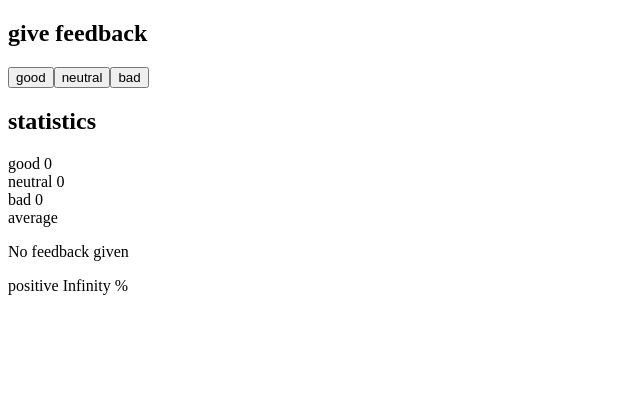
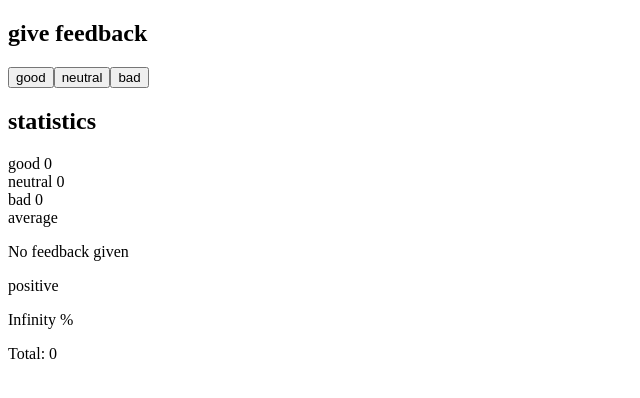
Before and after one commit to katerinaShchuka/fullstackhypart1, a React (Create React App) app: page / in a window 1280 px wide. Shown: the top 398 px of the page, without its empty margins (0-640 px from the left). Built offline with nearby package versions, Linux system fonts and the light colour scheme.

Commit message:
exercise 1.10

```diff
--- a/src/App.js
+++ b/src/App.js
@@ -23,9 +23,15 @@ const Statistics = (props) => {
   return (
   <>
     <div>average {props.sum}</div>
-    <div>positive {props.percent} % </div>
+    <div>positive {props.percent}</div>
     </>
   )
+}
+
+const StatisticLine = (props) => {
+
+  let total = props.good + props.bad + props.neutral
+  return ( <div>Total: {total}</div> )
 }
 
 
@@ -55,11 +61,18 @@ const App = () => {
   }
 
   let percent = () => {
-    let percent = 100/(good + neutral + bad)
-    return (
-      percent
-    )
+    let per = 100/(good + neutral + bad)
+     if (per <= 0)
+          {
+            return <p>No feedback given</p>
+          }
+
+          else {
+             return<p>{per} %</p>
+          }
   }
+
+
 
 
   return (
@@ -73,6 +86,7 @@ const App = () => {
       <Display text="neutral" value={neutral}/>
       <Display text="bad" value={bad}/>
       <Statistics sum={sum()} percent={percent()}/>
+      <StatisticLine good={good} bad={bad} neutral={neutral}/>
     </div>
   )
 }
```
